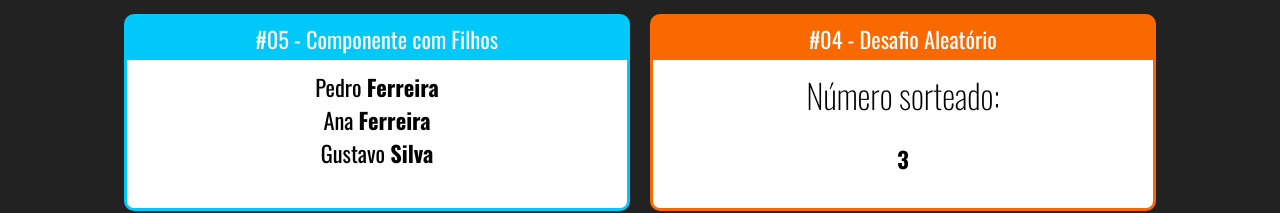
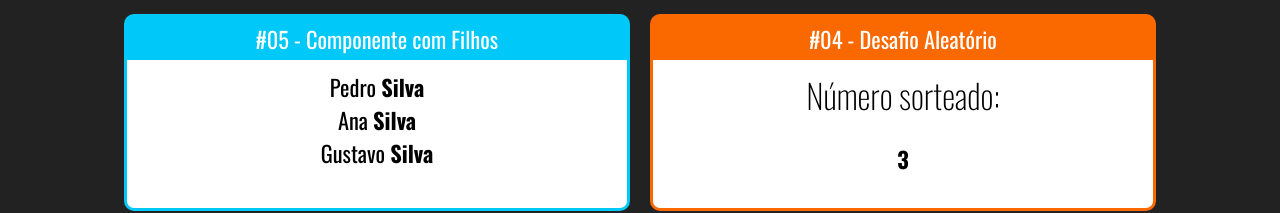
Before and after one commit to pedrohsbatista/Fundamentos-React, a React (Create React App) app: page / in a window 1280 px wide. Shown: the part 122-335 px from the top of the page. Built offline with nearby package versions, Linux system fonts and the light colour scheme.

Commit message:
Passagem de parâmetros entre componentes

```diff
--- a/src/App.jsx
+++ b/src/App.jsx
@@ -2,6 +2,7 @@
 import React from 'react'
 
 import Familia from './components/basicos/Familia'
+import FamiliaMembro from './components/basicos/FamiliaMembro'
 import Card from './components/layout/Card'
 import Primeiro from './components/basicos/Primeiro'
 import ComParametro from './components/basicos/ComParametro'
@@ -30,7 +31,11 @@
 
         <div className="Cards">
             <Card titulo="#05 - Componente com Filhos" color="#00C8F8">
-                <Familia sobrenome="Ferreira" />
+                <Familia sobrenome="Silva">
+                    <FamiliaMembro nome="Pedro"  />
+                    <FamiliaMembro nome="Ana" />
+                    <FamiliaMembro nome="Gustavo" />
+                </Familia>
             </Card>
             <Card titulo="#04 - Desafio Aleatório" color="#FA6900">
                 <Aleatorio max={5} min={1} />
--- a/src/components/basicos/Familia.jsx
+++ b/src/components/basicos/Familia.jsx
@@ -1,12 +1,16 @@
-import React from 'react'
-import FamiliaMembro from './FamiliaMembro'
+import React, { cloneElement} from 'react'
 
 export default props => {
     return (
         <div>
-            <FamiliaMembro nome="Pedro" sobrenome={props.sobrenome} />
-            <FamiliaMembro nome="Ana" {...props} />
-            <FamiliaMembro nome="Gustavo" sobrenome="Silva" />
+            {/*React.cloneElement(props.children)*/}
+            {/*cloneElement(props.children, {...props})*/}
+            {/*React.Children.map(props.children, child =>{
+                return cloneElement(child, props)
+            })*/}
+            {props.children.map((child, i) => {
+                return cloneElement(child, {...props, key: i});
+            })}
         </div>
     )
 }
```
